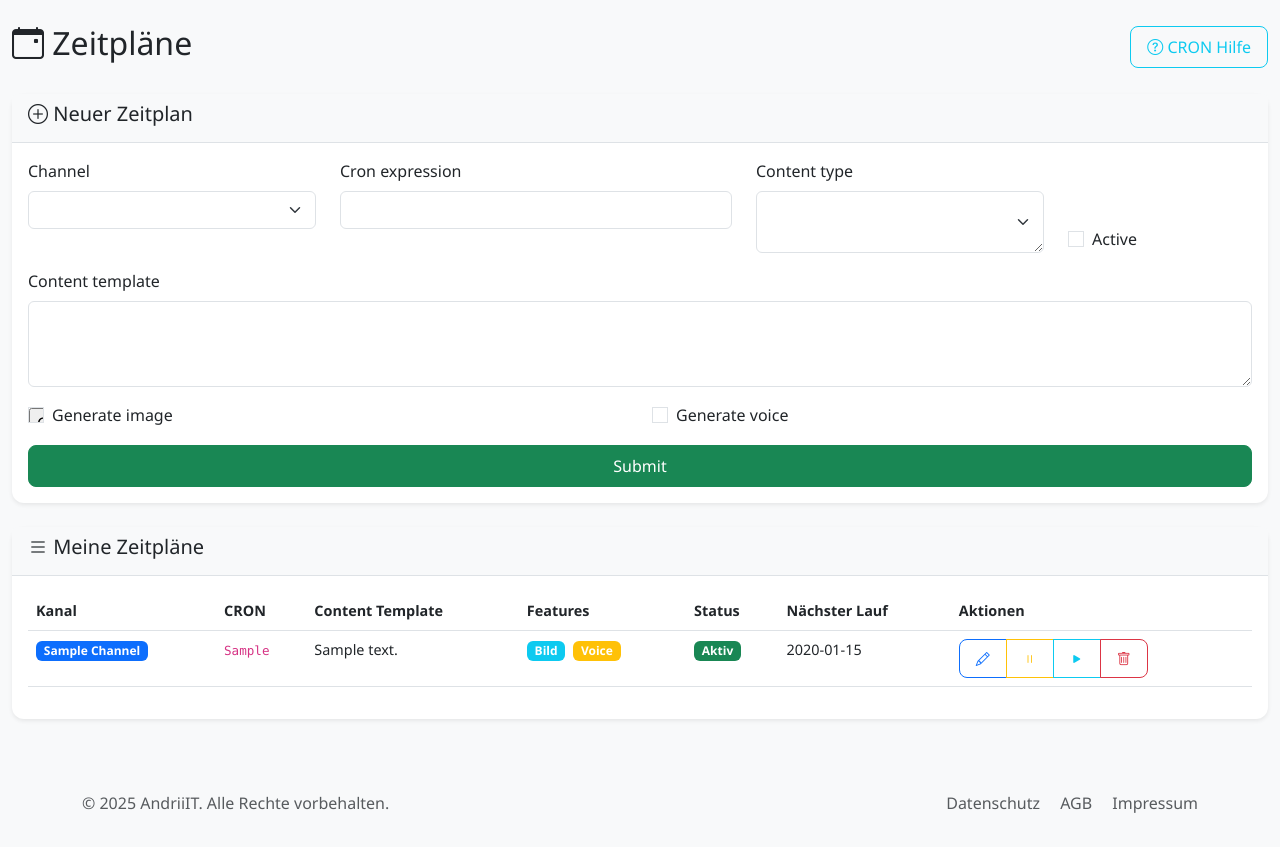
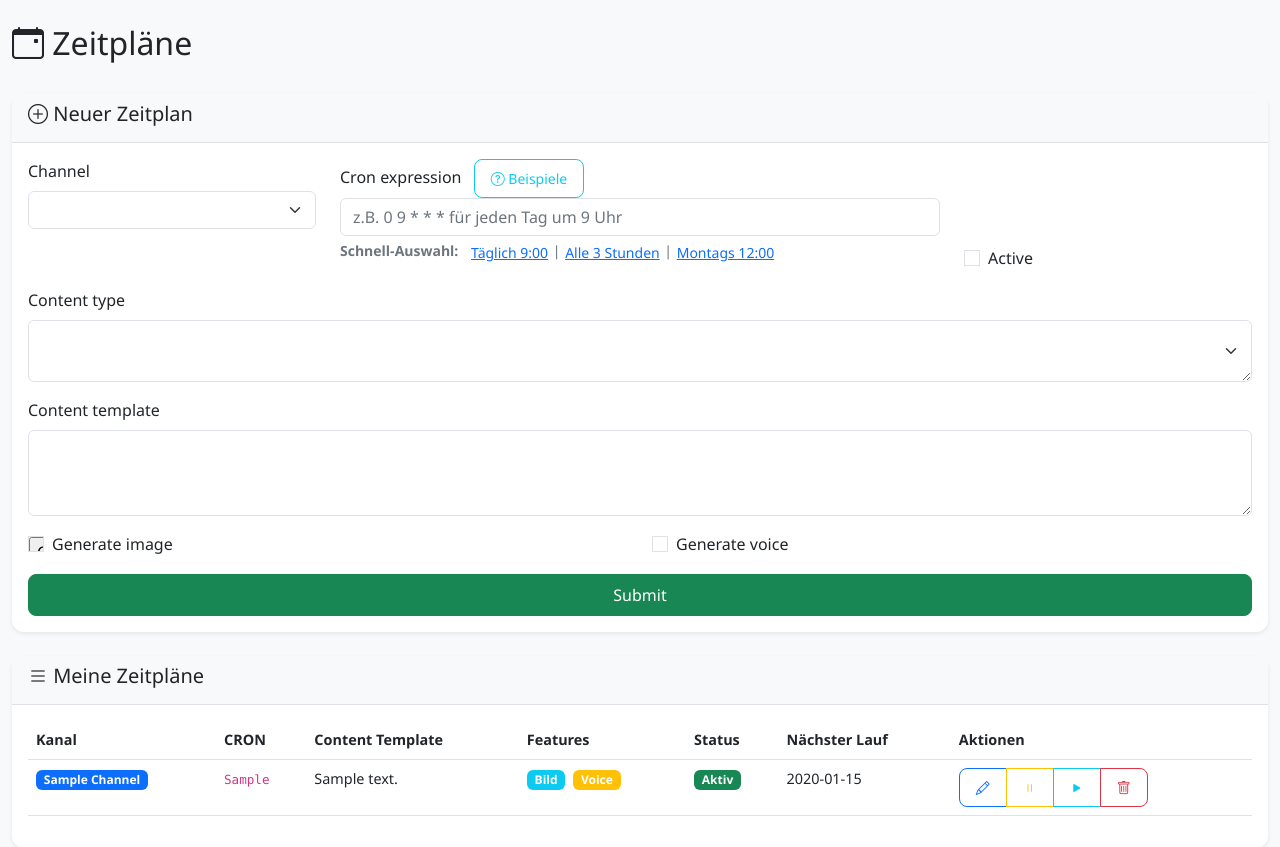
Before and after one commit to pilipandr770/marketing-agent, a Python web app: template app/templates/schedule/index.html in a window 1280 px wide. Shown: the top 847 px of the page. Before the commit the page ends 813 px from the top, so only its background shows below. Run offline with Jinja, Linux system fonts and the light colour scheme; the template is opened without the code that fills it: most values are stand-ins (such as "Sample title", 1, 10 or a date in 2020); form fields are guessed from the names that the template uses.

Commit message:
Improve schedule UI: add CRON examples modal and quick-select buttons

```diff
--- a/app/templates/schedule/index.html
+++ b/app/templates/schedule/index.html
@@ -7,9 +7,6 @@
     <div class="col-12">
         <div class="d-flex justify-content-between align-items-center mb-4">
             <h2><i class="bi bi-calendar-event"></i> Zeitpläne</h2>
-            <a href="{{ url_for('schedule.cron_examples') }}" class="btn btn-outline-info">
-                <i class="bi bi-question-circle"></i> CRON Hilfe
-            </a>
         </div>
     </div>
 </div>
@@ -28,24 +25,35 @@
                     {{ form.channel.label(class="form-label") }}
                     {{ form.channel(class="form-select") }}
                 </div>
-                <div class="col-md-4">
+                <div class="col-md-6">
                     {{ form.cron_expression.label(class="form-label") }}
-                    {{ form.cron_expression(class="form-control" + (" is-invalid" if form.cron_expression.errors else ""), id="cronInput") }}
-                    <div class="form-text">{{ form.cron_expression.description }}</div>
+                    <button type="button" class="btn btn-sm btn-outline-info ms-2" data-bs-toggle="modal" data-bs-target="#cronHelpModal">
+                        <i class="bi bi-question-circle"></i> Beispiele
+                    </button>
+                    {{ form.cron_expression(class="form-control" + (" is-invalid" if form.cron_expression.errors else ""), id="cronInput", placeholder="z.B. 0 9 * * * für jeden Tag um 9 Uhr") }}
+                    <div class="form-text">
+                        <strong>Schnell-Auswahl:</strong>
+                        <button type="button" class="btn btn-sm btn-link p-0 ms-2" onclick="setCron('0 9 * * *')">Täglich 9:00</button> |
+                        <button type="button" class="btn btn-sm btn-link p-0" onclick="setCron('0 */3 * * *')">Alle 3 Stunden</button> |
+                        <button type="button" class="btn btn-sm btn-link p-0" onclick="setCron('0 12 * * 1')">Montags 12:00</button>
+                    </div>
                     {% if form.cron_expression.errors %}
                         <div class="invalid-feedback">{{ form.cron_expression.errors[0] }}</div>
                     {% endif %}
-                    <div id="cronPreview" class="mt-2"></div>
+                    <div id="cronPreview" class="mt-2 text-muted small"></div>
                 </div>
-                <div class="col-md-3">
-                    {{ form.content_type.label(class="form-label") }}
-                    {{ form.content_type(class="form-select") }}
-                </div>
-                <div class="col-md-2 d-flex align-items-end">
+                <div class="col-md-3 d-flex align-items-end">
                     <div class="form-check">
                         {{ form.active(class="form-check-input") }}
                         {{ form.active.label(class="form-check-label") }}
                     </div>
+                </div>
+            </div>
+
+            <div class="row mb-3">
+                <div class="col-md-12">
+                    {{ form.content_type.label(class="form-label") }}
+                    {{ form.content_type(class="form-select") }}
                 </div>
             </div>
 
@@ -218,5 +226,107 @@ document.addEventListener('DOMContentLoaded', function() {
         });
     }
 });
+
+// Function to set CRON expression
+function setCron(cronExpr) {
+    document.getElementById('cronInput').value = cronExpr;
+    document.getElementById('cronInput').dispatchEvent(new Event('input'));
+}
 </script>
+
+<!-- CRON Help Modal -->
+<div class="modal fade" id="cronHelpModal" tabindex="-1" aria-labelledby="cronHelpModalLabel" aria-hidden="true">
+  <div class="modal-dialog modal-lg">
+    <div class="modal-content">
+      <div class="modal-header">
+        <h5 class="modal-title" id="cronHelpModalLabel"><i class="bi bi-question-circle"></i> CRON Zeitplan Hilfe</h5>
+        <button type="button" class="btn-close" data-bs-dismiss="modal" aria-label="Close"></button>
+      </div>
+      <div class="modal-body">
+        <h6>Was ist CRON?</h6>
+        <p>CRON ist eine Methode, um wiederkehrende Aufgaben zu planen. Ein CRON-Ausdruck besteht aus 5 Teilen:</p>
+
+        <div class="alert alert-info">
+          <pre class="mb-0"><strong>Minute  Stunde  Tag  Monat  Wochentag</strong>
+   0-59    0-23   1-31  1-12   0-6</pre>
+        </div>
+
+        <h6 class="mt-3">Häufige Beispiele:</h6>
+        <table class="table table-sm">
+          <thead>
+            <tr>
+              <th>CRON Ausdruck</th>
+              <th>Beschreibung</th>
+              <th></th>
+            </tr>
+          </thead>
+          <tbody>
+            <tr>
+              <td><code>0 9 * * *</code></td>
+              <td>Jeden Tag um 9:00 Uhr</td>
+              <td><button class="btn btn-sm btn-outline-primary" onclick="setCron('0 9 * * *'); bootstrap.Modal.getInstance(document.getElementById('cronHelpModal')).hide();">Verwenden</button></td>
+            </tr>
+            <tr>
+              <td><code>0 12 * * 1</code></td>
+              <td>Jeden Montag um 12:00 Uhr</td>
+              <td><button class="btn btn-sm btn-outline-primary" onclick="setCron('0 12 * * 1'); bootstrap.Modal.getInstance(document.getElementById('cronHelpModal')).hide();">Verwenden</button></td>
+            </tr>
+            <tr>
+              <td><code>0 18 * * 5</code></td>
+              <td>Jeden Freitag um 18:00 Uhr</td>
+              <td><button class="btn btn-sm btn-outline-primary" onclick="setCron('0 18 * * 5'); bootstrap.Modal.getInstance(document.getElementById('cronHelpModal')).hide();">Verwenden</button></td>
+            </tr>
+            <tr>
+              <td><code>0 */3 * * *</code></td>
+              <td>Alle 3 Stunden (0:00, 3:00, 6:00...)</td>
+              <td><button class="btn btn-sm btn-outline-primary" onclick="setCron('0 */3 * * *'); bootstrap.Modal.getInstance(document.getElementById('cronHelpModal')).hide();">Verwenden</button></td>
+            </tr>
+            <tr>
+              <td><code>30 8 * * 1-5</code></td>
+              <td>Werktags um 8:30 Uhr</td>
+              <td><button class="btn btn-sm btn-outline-primary" onclick="setCron('30 8 * * 1-5'); bootstrap.Modal.getInstance(document.getElementById('cronHelpModal')).hide();">Verwenden</button></td>
+            </tr>
+            <tr>
+              <td><code>0 10,14 * * *</code></td>
+              <td>Jeden Tag um 10:00 und 14:00 Uhr</td>
+              <td><button class="btn btn-sm btn-outline-primary" onclick="setCron('0 10,14 * * *'); bootstrap.Modal.getInstance(document.getElementById('cronHelpModal')).hide();">Verwenden</button></td>
+            </tr>
+            <tr>
+              <td><code>0 0 1 * *</code></td>
+              <td>Am 1. jedes Monats um Mitternacht</td>
+              <td><button class="btn btn-sm btn-outline-primary" onclick="setCron('0 0 1 * *'); bootstrap.Modal.getInstance(document.getElementById('cronHelpModal')).hide();">Verwenden</button></td>
+            </tr>
+            <tr>
+              <td><code>*/15 * * * *</code></td>
+              <td>Alle 15 Minuten</td>
+              <td><button class="btn btn-sm btn-outline-primary" onclick="setCron('*/15 * * * *'); bootstrap.Modal.getInstance(document.getElementById('cronHelpModal')).hide();">Verwenden</button></td>
+            </tr>
+          </tbody>
+        </table>
+
+        <h6 class="mt-3">Wochentage:</h6>
+        <ul>
+          <li><strong>0 oder 7</strong> = Sonntag</li>
+          <li><strong>1</strong> = Montag</li>
+          <li><strong>2</strong> = Dienstag</li>
+          <li><strong>3</strong> = Mittwoch</li>
+          <li><strong>4</strong> = Donnerstag</li>
+          <li><strong>5</strong> = Freitag</li>
+          <li><strong>6</strong> = Samstag</li>
+        </ul>
+
+        <h6 class="mt-3">Sonderzeichen:</h6>
+        <ul>
+          <li><strong>*</strong> = Jeder Wert (z.B. * * * * * = jede Minute)</li>
+          <li><strong>/</strong> = Schritte (z.B. */5 = alle 5 Einheiten)</li>
+          <li><strong>,</strong> = Liste (z.B. 1,3,5 = Montag, Mittwoch, Freitag)</li>
+          <li><strong>-</strong> = Bereich (z.B. 1-5 = Montag bis Freitag)</li>
+        </ul>
+      </div>
+      <div class="modal-footer">
+        <button type="button" class="btn btn-secondary" data-bs-dismiss="modal">Schließen</button>
+      </div>
+    </div>
+  </div>
+</div>
 {% endblock %}
```
